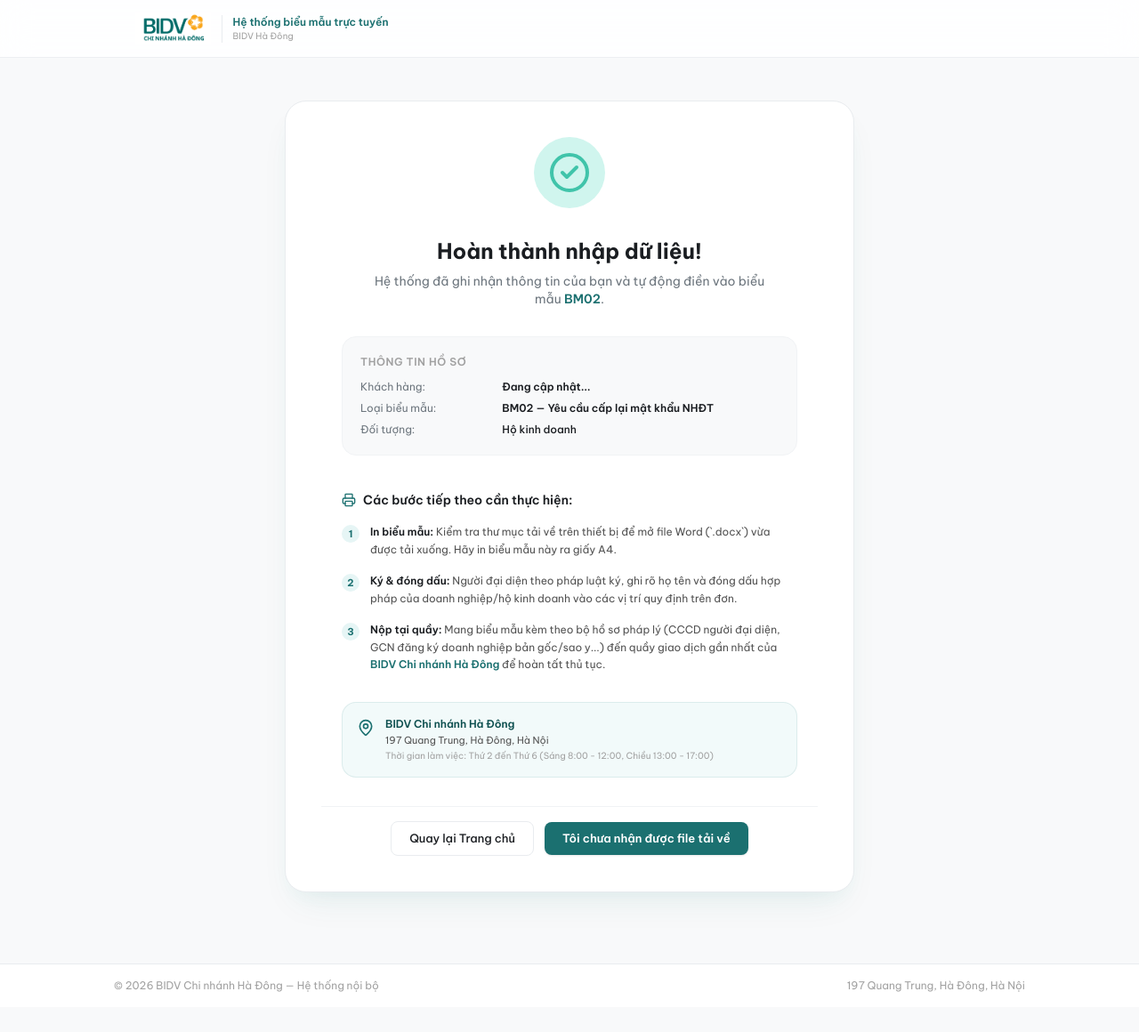
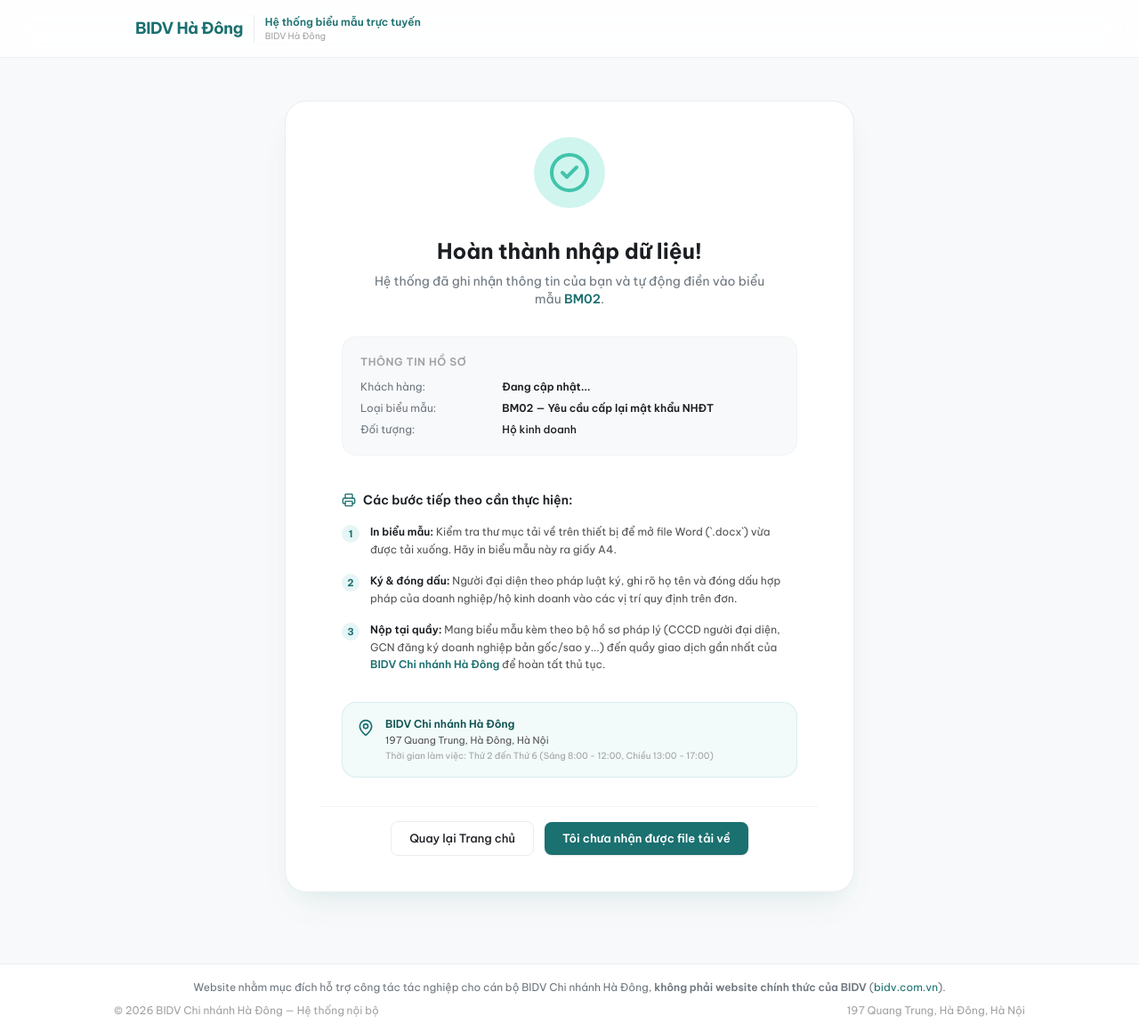
Before and after one commit to tienhai1007/new-khtc, a Next.js app: page /success in a window 1280 px wide. Shown: the whole page at 89% size. Before the commit the page ends 1132 px from the top, so only its background shows below. Built offline with nearby package versions, Linux system fonts and the light colour scheme.

Commit message:
gỡ logo

```diff
--- a/app/admin/login/page.tsx
+++ b/app/admin/login/page.tsx
@@ -2,7 +2,6 @@
 
 import { useState } from 'react';
 import { useRouter } from 'next/navigation';
-import Image from 'next/image';
 import Link from 'next/link';
 import { Lock, Eye, EyeOff, Loader2, AlertCircle, ArrowLeft } from 'lucide-react';
 
@@ -53,14 +52,9 @@
         {/* Header */}
         <div className="text-center space-y-3">
           <div className="flex justify-center">
-            <Image
-              src="/logo-bidv-hadong.png"
-              alt="BIDV Chi nhánh Hà Đông"
-              width={160}
-              height={50}
-              className="h-12 w-auto object-contain"
-              priority
-            />
+            <span className="text-xl font-bold text-bidv-teal tracking-tight">
+              BIDV Hà Đông
+            </span>
           </div>
           <div className="space-y-1">
             <h1 className="text-lg font-bold text-neutral-900">
@@ -133,6 +127,10 @@
           <p className="text-[10px] text-neutral-400 leading-normal">
             Hệ thống nội bộ được bảo mật. Mọi hành vi truy cập trái phép sẽ bị ghi lại log và xử lý theo quy định của ngân hàng.
           </p>
+          <p className="text-[10px] text-neutral-400 leading-normal">
+            Website nhằm mục đích hỗ trợ công tác tác nghiệp cho cán bộ BIDV Chi nhánh Hà Đông,
+            không phải website chính thức của BIDV (bidv.com.vn).
+          </p>
           <div className="flex justify-center pt-1">
             <Link
               href="/"
--- a/app/admin/page.tsx
+++ b/app/admin/page.tsx
@@ -2,7 +2,6 @@
 
 import { useState, useEffect } from 'react';
 import { useRouter } from 'next/navigation';
-import Image from 'next/image';
 import Link from 'next/link';
 import {
   Search,
@@ -227,14 +226,9 @@
       <header className="glass-header sticky top-0 z-40 w-full">
         <div className="max-w-7xl mx-auto px-4 sm:px-6 h-16 flex items-center justify-between">
           <div className="flex items-center gap-3">
-            <Image
-              src="/logo-bidv-hadong.png"
-              alt="BIDV Chi nhánh Hà Đông"
-              width={110}
-              height={36}
-              className="h-8 w-auto object-contain"
-              priority
-            />
+            <span className="text-base font-bold text-bidv-teal tracking-tight">
+              BIDV Hà Đông
+            </span>
             <div className="border-l border-neutral-200 pl-3 hidden md:block">
               <span className="text-xs font-semibold text-bidv-teal-dark block">HỆ THỐNG QUẢN TRỊ HỒ SƠ</span>
               <span className="text-[10px] text-neutral-500 block">BIDV Hà Đông — Biểu mẫu KHTC/HKD</span>
@@ -619,13 +613,28 @@
 
       {/* ── Footer ─────────────────────────────────────────────────────────── */}
       <footer className="border-t border-neutral-200 bg-white py-4 px-4 mt-8">
-        <div className="max-w-7xl mx-auto flex flex-col sm:flex-row items-center justify-between gap-2">
-          <p className="text-xs text-neutral-400">
-            © 2026 BIDV Chi nhánh Hà Đông — Hệ thống quản trị nội bộ
+        <div className="max-w-7xl mx-auto space-y-2">
+          <p className="text-xs text-neutral-500 text-center leading-relaxed">
+            Website nhằm mục đích hỗ trợ công tác tác nghiệp cho cán bộ BIDV Chi nhánh Hà Đông,{' '}
+            <span className="font-semibold">không phải website chính thức của BIDV</span> (
+            <a
+              href="https://bidv.com.vn"
+              target="_blank"
+              rel="noopener noreferrer"
+              className="text-bidv-teal hover:underline"
+            >
+              bidv.com.vn
+            </a>
+            ).
           </p>
-          <p className="text-xs text-neutral-400">
-            197 Quang Trung, Hà Đông, Hà Nội
-          </p>
+          <div className="flex flex-col sm:flex-row items-center justify-between gap-2">
+            <p className="text-xs text-neutral-400">
+              © 2026 BIDV Chi nhánh Hà Đông — Hệ thống quản trị nội bộ
+            </p>
+            <p className="text-xs text-neutral-400">
+              197 Quang Trung, Hà Đông, Hà Nội
+            </p>
+          </div>
         </div>
       </footer>
     </div>
--- a/app/form/page.tsx
+++ b/app/form/page.tsx
@@ -2,7 +2,6 @@
 
 import React, { useState, useEffect, Suspense } from 'react';
 import { useSearchParams, useRouter } from 'next/navigation';
-import Image from 'next/image';
 import {
   ArrowLeft,
   ArrowRight,
@@ -565,15 +564,12 @@
       <header className="glass-header sticky top-0 z-40 w-full">
         <div className="max-w-5xl mx-auto px-4 sm:px-6 h-16 flex items-center justify-between gap-3">
           <div className="flex items-center gap-3">
-            <Image
-              src="/logo-bidv-hadong.png"
-              alt="BIDV Chi nhánh Hà Đông"
-              width={120}
-              height={40}
-              className="h-9 w-auto object-contain cursor-pointer"
+            <span
+              className="text-lg font-bold text-bidv-teal tracking-tight cursor-pointer"
               onClick={() => router.push('/')}
-              priority
-            />
+            >
+              BIDV Hà Đông
+            </span>
             <div className="border-l border-neutral-200 pl-3 hidden md:block">
               <p className="text-sm font-semibold text-bidv-teal leading-tight">
                 {mdText} ({bmText})
@@ -1280,13 +1276,28 @@
 
       {/* ── Footer ─────────────────────────────────────────────────────────── */}
       <footer className="border-t border-neutral-200 bg-white py-4 px-4 mt-8">
-        <div className="max-w-5xl mx-auto flex flex-col sm:flex-row items-center justify-between gap-2">
-          <p className="text-xs text-neutral-400">
-            © 2026 BIDV Chi nhánh Hà Đông — Hệ thống nội bộ
+        <div className="max-w-5xl mx-auto space-y-2">
+          <p className="text-xs text-neutral-500 text-center leading-relaxed">
+            Website nhằm mục đích hỗ trợ công tác tác nghiệp cho cán bộ BIDV Chi nhánh Hà Đông,{' '}
+            <span className="font-semibold">không phải website chính thức của BIDV</span> (
+            <a
+              href="https://bidv.com.vn"
+              target="_blank"
+              rel="noopener noreferrer"
+              className="text-bidv-teal hover:underline"
+            >
+              bidv.com.vn
+            </a>
+            ).
           </p>
-          <p className="text-xs text-neutral-400">
-            197 Quang Trung, Hà Đông, Hà Nội
-          </p>
+          <div className="flex flex-col sm:flex-row items-center justify-between gap-2">
+            <p className="text-xs text-neutral-400">
+              © 2026 BIDV Chi nhánh Hà Đông — Hệ thống nội bộ
+            </p>
+            <p className="text-xs text-neutral-400">
+              197 Quang Trung, Hà Đông, Hà Nội
+            </p>
+          </div>
         </div>
       </footer>
     </div>
--- a/app/page.tsx
+++ b/app/page.tsx
@@ -2,7 +2,6 @@
 
 import { useState } from 'react';
 import { useRouter } from 'next/navigation';
-import Image from 'next/image';
 import Link from 'next/link';
 import {
   Building2,
@@ -132,14 +131,9 @@
         <div className="max-w-5xl mx-auto px-4 sm:px-6 h-16 flex items-center justify-between gap-3">
           <div className="flex items-center gap-3">
             <div className="h-10 flex items-center">
-              <Image
-                src="/logo-bidv-hadong.png"
-                alt="BIDV Chi nhánh Hà Đông"
-                width={120}
-                height={40}
-                className="h-9 w-auto object-contain"
-                priority
-              />
+              <span className="text-lg font-bold text-bidv-teal tracking-tight">
+                BIDV Hà Đông
+              </span>
             </div>
             <div className="border-l border-neutral-200 pl-3 hidden md:block">
               <p className="text-sm font-semibold text-bidv-teal leading-tight">
@@ -366,13 +360,28 @@
 
       {/* ── Footer ─────────────────────────────────────────────────────────── */}
       <footer className="border-t border-neutral-200 bg-white py-4 px-4">
-        <div className="max-w-5xl mx-auto flex flex-col sm:flex-row items-center justify-between gap-2">
-          <p className="text-xs text-neutral-400">
-            © 2026 BIDV Chi nhánh Hà Đông — Hệ thống nội bộ
+        <div className="max-w-5xl mx-auto space-y-2">
+          <p className="text-xs text-neutral-500 text-center leading-relaxed">
+            Website nhằm mục đích hỗ trợ công tác tác nghiệp cho cán bộ BIDV Chi nhánh Hà Đông,{' '}
+            <span className="font-semibold">không phải website chính thức của BIDV</span> (
+            <a
+              href="https://bidv.com.vn"
+              target="_blank"
+              rel="noopener noreferrer"
+              className="text-bidv-teal hover:underline"
+            >
+              bidv.com.vn
+            </a>
+            ).
           </p>
-          <p className="text-xs text-neutral-400">
-            197 Quang Trung, Hà Đông, Hà Nội
-          </p>
+          <div className="flex flex-col sm:flex-row items-center justify-between gap-2">
+            <p className="text-xs text-neutral-400">
+              © 2026 BIDV Chi nhánh Hà Đông — Hệ thống nội bộ
+            </p>
+            <p className="text-xs text-neutral-400">
+              197 Quang Trung, Hà Đông, Hà Nội
+            </p>
+          </div>
         </div>
       </footer>
     </div>
--- a/app/success/page.tsx
+++ b/app/success/page.tsx
@@ -2,7 +2,6 @@
 
 import React, { useEffect, useState, Suspense } from 'react';
 import { useSearchParams, useRouter } from 'next/navigation';
-import Image from 'next/image';
 import {
   CheckCircle2,
   FileText,
@@ -71,15 +70,12 @@
       {/* ── Header ─────────────────────────────────────────────────────────── */}
       <header className="glass-header sticky top-0 z-40 w-full">
         <div className="max-w-5xl mx-auto px-4 sm:px-6 h-16 flex items-center gap-3">
-          <Image
-            src="/logo-bidv-hadong.png"
-            alt="BIDV Chi nhánh Hà Đông"
-            width={120}
-            height={40}
-            className="h-9 w-auto object-contain cursor-pointer"
+          <span
+            className="text-lg font-bold text-bidv-teal tracking-tight cursor-pointer"
             onClick={() => router.push('/')}
-            priority
-          />
+          >
+            BIDV Hà Đông
+          </span>
           <div className="border-l border-neutral-200 pl-3 hidden md:block">
             <p className="text-xs font-semibold text-bidv-teal">Hệ thống biểu mẫu trực tuyến</p>
             <p className="text-[10px] text-neutral-400">BIDV Hà Đông</p>
@@ -206,13 +202,28 @@
 
       {/* ── Footer ─────────────────────────────────────────────────────────── */}
       <footer className="border-t border-neutral-200 bg-white py-4 px-4 mt-8">
-        <div className="max-w-5xl mx-auto flex flex-col sm:flex-row items-center justify-between gap-2">
-          <p className="text-xs text-neutral-400">
-            © 2026 BIDV Chi nhánh Hà Đông — Hệ thống nội bộ
+        <div className="max-w-5xl mx-auto space-y-2">
+          <p className="text-xs text-neutral-500 text-center leading-relaxed">
+            Website nhằm mục đích hỗ trợ công tác tác nghiệp cho cán bộ BIDV Chi nhánh Hà Đông,{' '}
+            <span className="font-semibold">không phải website chính thức của BIDV</span> (
+            <a
+              href="https://bidv.com.vn"
+              target="_blank"
+              rel="noopener noreferrer"
+              className="text-bidv-teal hover:underline"
+            >
+              bidv.com.vn
+            </a>
+            ).
           </p>
-          <p className="text-xs text-neutral-400">
-            197 Quang Trung, Hà Đông, Hà Nội
-          </p>
+          <div className="flex flex-col sm:flex-row items-center justify-between gap-2">
+            <p className="text-xs text-neutral-400">
+              © 2026 BIDV Chi nhánh Hà Đông — Hệ thống nội bộ
+            </p>
+            <p className="text-xs text-neutral-400">
+              197 Quang Trung, Hà Đông, Hà Nội
+            </p>
+          </div>
         </div>
       </footer>
     </div>
```
Also changed, not shown: public/logo-bidv-hadong.png (deleted).
